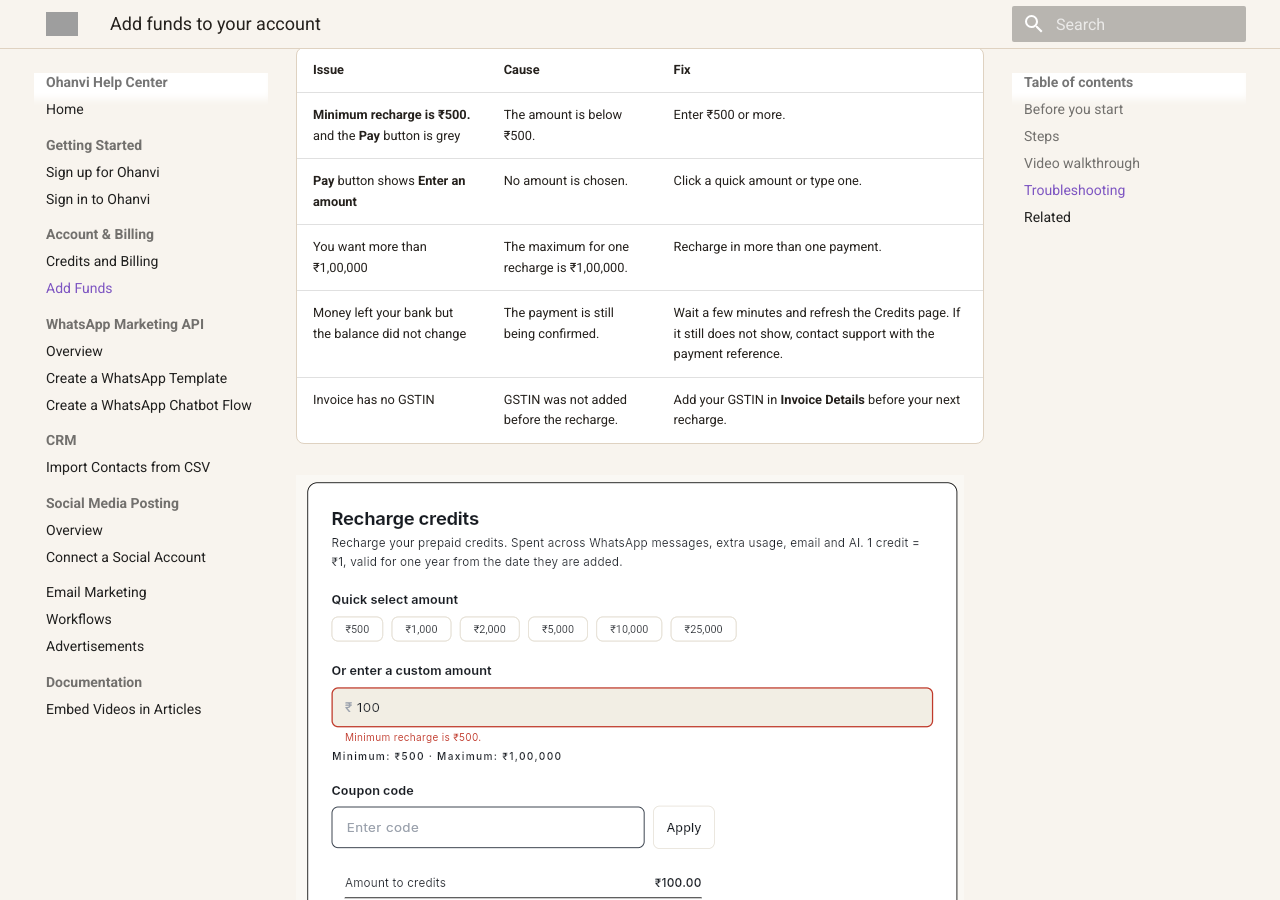
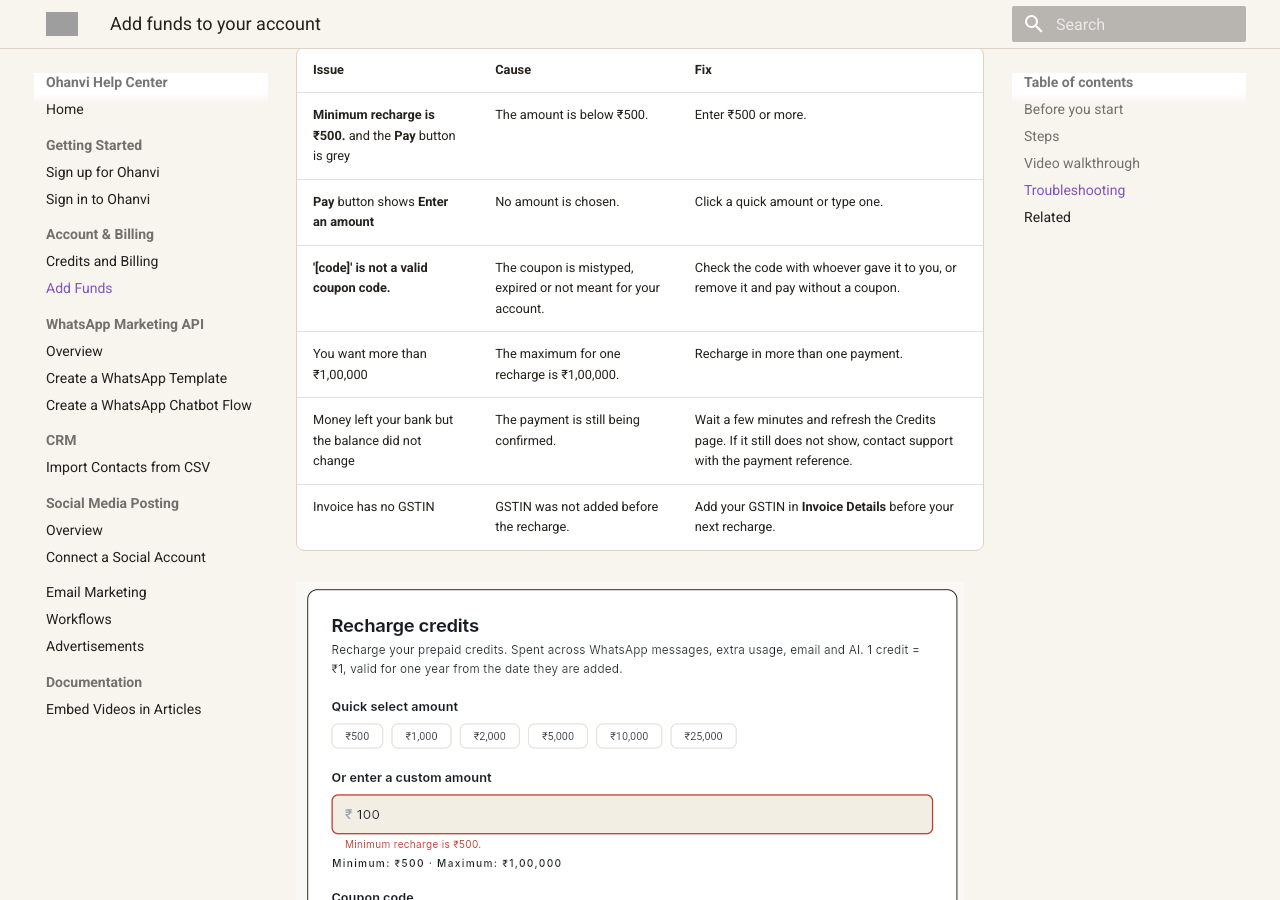
Before and after one commit to Ohanvi/ohanvi.github.io, an MkDocs documentation site: the page built from docs/add-funds.md, in a window 1280 px wide and 900 px high, scrolled down 2682 px. Built offline with MkDocs 1.6.1 and Material for MkDocs 9.7.7, drawn with Linux system fonts in a browser that asks for light colours; grey boxes are pictures that could not be loaded.

Commit message:
docs: invalid coupon message in Add funds troubleshooting
Co-Authored-By: Claude Opus 5.5 (1M context) <noreply@anthropic.com>

```diff
--- a/docs/add-funds.md
+++ b/docs/add-funds.md
@@ -53,6 +53,7 @@ Add funds (recharge credits) to keep sending WhatsApp messages, emails and AI re
 | --- | --- | --- |
 | **Minimum recharge is ₹500.** and the **Pay** button is grey | The amount is below ₹500. | Enter ₹500 or more. |
 | **Pay** button shows **Enter an amount** | No amount is chosen. | Click a quick amount or type one. |
+| **'[code]' is not a valid coupon code.** | The coupon is mistyped, expired or not meant for your account. | Check the code with whoever gave it to you, or remove it and pay without a coupon. |
 | You want more than ₹1,00,000 | The maximum for one recharge is ₹1,00,000. | Recharge in more than one payment. |
 | Money left your bank but the balance did not change | The payment is still being confirmed. | Wait a few minutes and refresh the Credits page. If it still does not show, contact support with the payment reference. |
 | Invoice has no GSTIN | GSTIN was not added before the recharge. | Add your GSTIN in **Invoice Details** before your next recharge. |
```
